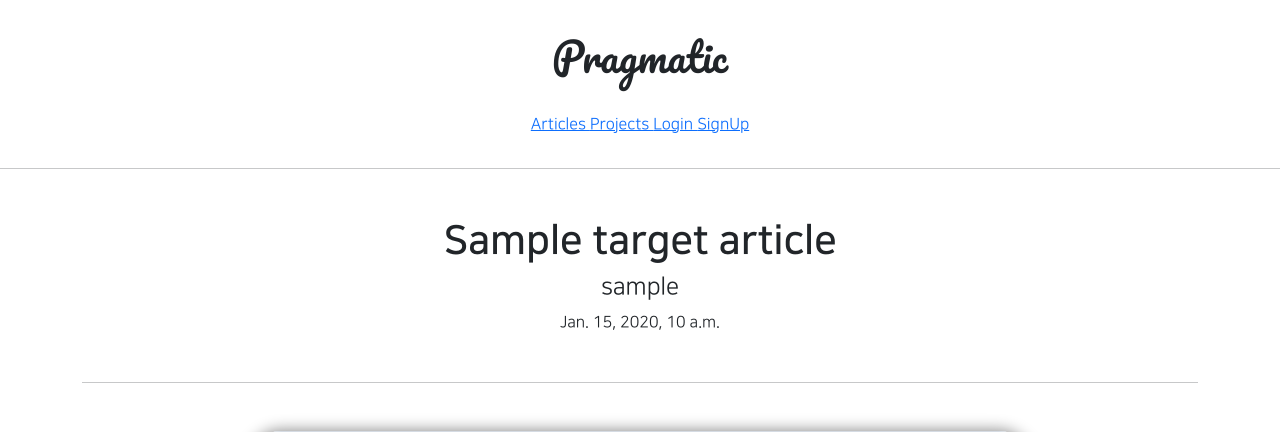
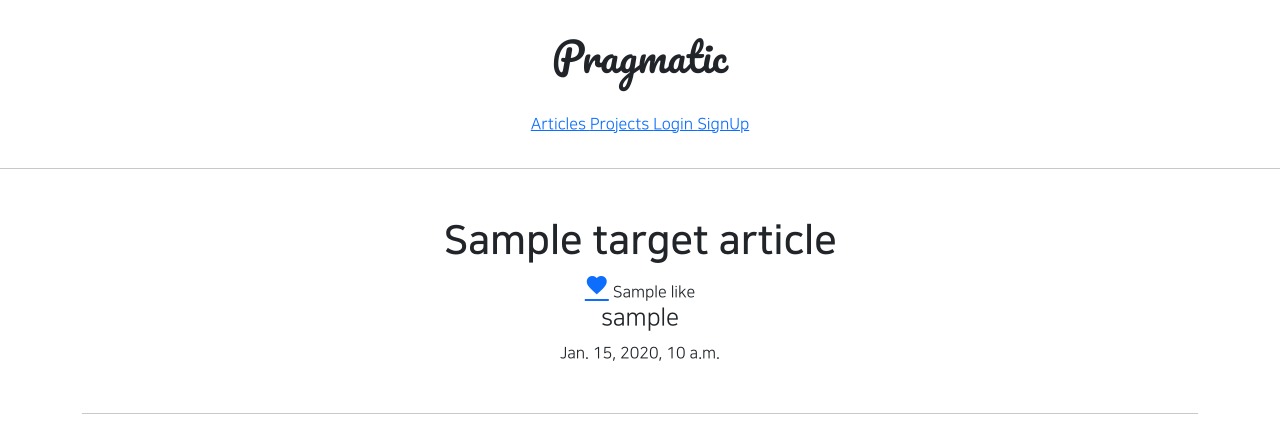
Before and after one commit to hanbitgoun/djangoproject_02, a Django app: template articleapp/templates/articleapp/detail.html in a window 1280 px wide. Shown: the top 432 px of the page. Run offline with Django 3.2, Linux system fonts and the light colour scheme; the template is opened without the code that fills it: most values are stand-ins (such as "Sample title", 1, 10 or a date in 2020); grey boxes marked "Sample" are stand-in pictures; some libraries are stand-ins or nearby versions.

Commit message:
20210823 like_3

```diff
--- a/articleapp/templates/articleapp/detail.html
+++ b/articleapp/templates/articleapp/detail.html
@@ -6,6 +6,16 @@
 
         <div class="my-5">
             <h1 class="NNS_B">{{ target_article.title }}</h1>
+
+            {# 좋아요 #}
+            <div>
+                <a href="{% url 'likeapp:article_like' article_pk=target_article.pk %}"
+                   class="material-icons">
+                    favorite
+                </a>
+                {{ target_article.like }}
+            </div>
+
             <h4>{{ target_article.writer.profile.nickname }}</h4>
             <p>{{ target_article.created_at }}</p>
         </div>
--- a/likeapp/urls.py
+++ b/likeapp/urls.py
@@ -1,5 +1,10 @@
+from django.urls import path
 
+from likeapp.views import LikeArticleView
+
+app_name = 'likeapp'
 
 urlpatterns = [
+    path('like/<int:article_pk>', LikeArticleView.as_view(), name='article_like'),
 
 ]
```
Also changed, not shown: likeapp/views.py (+29 -0 lines).
